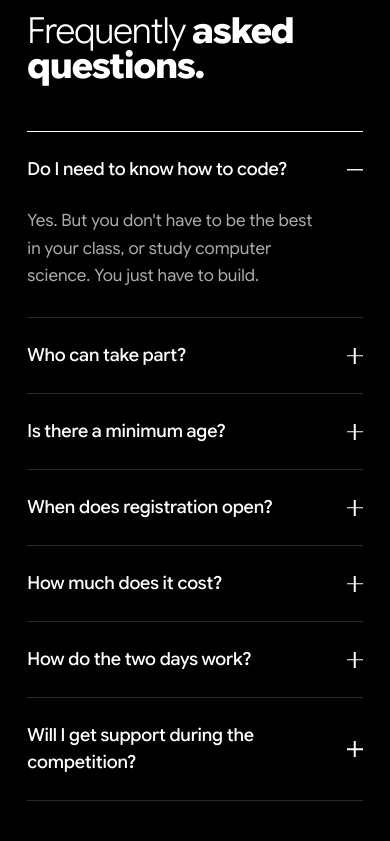
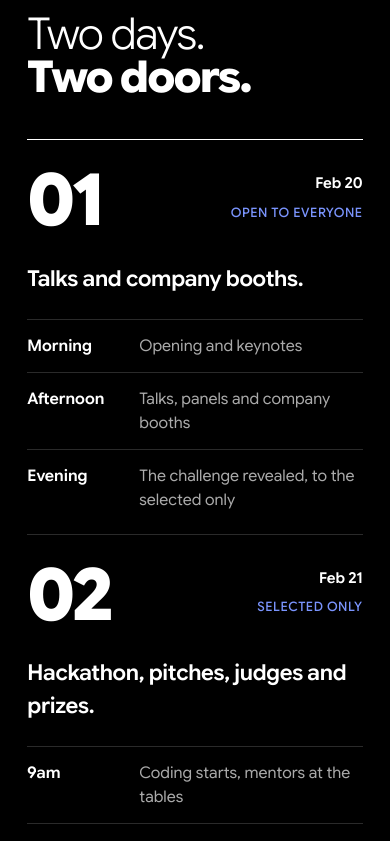
Before and after one commit to TrilhaUFPB/htp-website, a Next.js app in the folder frontend/: page / in a window 390 px wide. Shown: the part 10880-11721 px from the top of the page. Built offline with nearby package versions, Linux system fonts and the light colour scheme; no server answers.

Commit message:
feat(home): seção Dois dias acima do FAQ — Dia 01 e Dia 02 com os momentos-chave

```diff
--- a/frontend/app/(prod)/page.tsx
+++ b/frontend/app/(prod)/page.tsx
@@ -51,6 +51,7 @@ export default async function Home() {
               <a href="#evento">{t.nav.about}</a>
               <a href="#quando">{t.nav.when}</a>
               <a href="#patrocinadores">{t.nav.sponsors}</a>
+              <a href="#programacao">{t.nav.schedule}</a>
               <a href="#faq">{t.nav.faq}</a>
             </nav>
             <LanguageSwitch />
@@ -125,6 +126,39 @@ export default async function Home() {
           </div>
         </section>
 
+        {/* PROGRAMAÇÃO — the two days side by side, a few moments each */}
+        <section id="programacao" className={styles.section}>
+          <div className={styles.wrap}>
+            <h2 data-reveal className={`${styles.gesture} ${styles.daysTitle}`}>
+              <span>{t.schedule.headingLine1}</span> <strong>{t.schedule.headingLine2}</strong>
+            </h2>
+            <div className={styles.days}>
+              {t.schedule.days.map((day, index) => (
+                <article key={day.number} className={styles.day} data-reveal={80 + index * 80}>
+                  <header className={styles.dayHead}>
+                    <span className={styles.dayNumber} aria-hidden="true">
+                      {day.number}
+                    </span>
+                    <p className={styles.dayMeta}>
+                      <span>{day.date}</span>
+                      <span className={styles.dayAccess}>{day.access}</span>
+                    </p>
+                  </header>
+                  <h3 className={styles.dayTitle}>{day.title}</h3>
+                  <ol className={styles.moments}>
+                    {day.moments.map((moment) => (
+                      <li key={moment.time}>
+                        <span>{moment.time}</span>
+                        {moment.text}
+                      </li>
+                    ))}
+                  </ol>
+                </article>
+              ))}
+            </div>
+          </div>
+        </section>
+
         {/* FAQ */}
         <section id="faq" className={styles.section}>
           <div className={`${styles.wrap} ${styles.faqGrid}`}>
--- a/frontend/components/home/home.module.css
+++ b/frontend/components/home/home.module.css
@@ -163,6 +163,118 @@
 
 .logoCell:hover .logo {
   filter: grayscale(0);
+}
+
+/* ---- Os dois dias ------------------------------------------------------ */
+
+.gesture.daysTitle {
+  margin-bottom: clamp(40px, 5vw, 72px);
+}
+
+.days {
+  display: grid;
+  grid-template-columns: 1fr;
+  border-top: 1.5px solid var(--rule);
+}
+
+@media (min-width: 900px) {
+  .days {
+    grid-template-columns: 1fr 1fr;
+    grid-template-rows: auto auto auto;
+  }
+
+  /* Head, title and moments share rows across the two days, so the lists
+     start on the same line even when one title wraps. */
+  .day {
+    display: grid;
+    grid-row: span 3;
+    grid-template-rows: subgrid;
+    align-content: start;
+  }
+
+  .day + .day {
+    border-left: 1px solid var(--hair);
+    padding-left: clamp(32px, 4vw, 64px);
+  }
+
+  .day:first-child {
+    padding-right: clamp(32px, 4vw, 64px);
+  }
+}
+
+.day {
+  padding-top: 32px;
+  padding-bottom: 8px;
+}
+
+.day + .day {
+  border-top: 1px solid var(--hair);
+}
+
+@media (min-width: 900px) {
+  .day + .day {
+    border-top: 0;
+  }
+}
+
+.dayHead {
+  display: flex;
+  align-items: flex-start;
+  justify-content: space-between;
+  gap: 24px;
+}
+
+.dayNumber {
+  font-size: clamp(72px, 9vw, 136px);
+  font-weight: 800;
+  line-height: 0.8;
+  letter-spacing: -0.05em;
+}
+
+.dayMeta {
+  display: flex;
+  flex-direction: column;
+  align-items: flex-end;
+  gap: 8px;
+  margin: 0;
+  font-size: 15px;
+  font-weight: 600;
+}
+
+.dayAccess {
+  font-size: 13px;
+  font-weight: 500;
+  letter-spacing: 0.04em;
+  text-transform: uppercase;
+  color: var(--blue);
+}
+
+.dayTitle {
+  margin: 32px 0 24px;
+  font-size: clamp(22px, 2vw, 28px);
+  font-weight: 600;
+  letter-spacing: -0.015em;
+}
+
+.moments {
+  margin: 0;
+  padding: 0;
+  list-style: none;
+}
+
+.moments li {
+  display: grid;
+  grid-template-columns: 96px 1fr;
+  gap: 16px;
+  padding: 14px 0;
+  border-top: 1px solid var(--hair);
+  font-size: 16px;
+  color: var(--ink-2);
+}
+
+.moments li span {
+  font-weight: 600;
+  color: #fff;
 }
 
 /* ---- FAQ -------------------------------------------------------------- */
--- a/frontend/content/copy.ts
+++ b/frontend/content/copy.ts
@@ -77,6 +77,11 @@ const pt = {
           "Qualquer estudante, de qualquer curso ou cidade. Você ouve, conversa e encontra quem já está onde você quer chegar.",
         participants: "+200 participantes",
         count: 0,
+        moments: [
+          { time: "Manhã", text: "Abertura e palestras" },
+          { time: "Tarde", text: "Talks, painéis e stands das empresas" },
+          { time: "Noite", text: "Revelação do desafio, só para os selecionados" },
+        ],
       },
       {
         number: "02",
@@ -87,6 +92,11 @@ const pt = {
           "Do zero ao pitch final. Staff, mentores e judges ficam com você do começo ao fim.",
         participants: "participantes",
         count: 100,
+        moments: [
+          { time: "09h", text: "Começa o código, com mentores nas mesas" },
+          { time: "17h", text: "Entrega e bancas: todo time apresenta" },
+          { time: "20h", text: "Pitch final e premiação" },
+        ],
       },
     ],
   },
@@ -306,6 +316,11 @@ const en: Copy = {
           "Any student, from any major or city. You listen, talk, and meet people who are already where you want to get.",
         participants: "+200 participants",
         count: 0,
+        moments: [
+          { time: "Morning", text: "Opening and keynotes" },
+          { time: "Afternoon", text: "Talks, panels and company booths" },
+          { time: "Evening", text: "The challenge revealed, to the selected only" },
+        ],
       },
       {
         number: "02",
@@ -316,6 +331,11 @@ const en: Copy = {
           "From zero to the final pitch. Staff, mentors and judges stay with you from start to finish.",
         participants: "participants",
         count: 100,
+        moments: [
+          { time: "9am", text: "Coding starts, mentors at the tables" },
+          { time: "5pm", text: "Hand-in and judging: every team presents" },
+          { time: "8pm", text: "Final pitch and prizes" },
+        ],
       },
     ],
   },
--- a/frontend/lib/analytics/events.ts
+++ b/frontend/lib/analytics/events.ts
@@ -46,6 +46,7 @@ export const TRACKED_SECTIONS = [
   "quando",
   "patrocinadores",
   "organizacao",
+  "programacao",
   "faq",
   "inscricao",
 ] as const;
```
